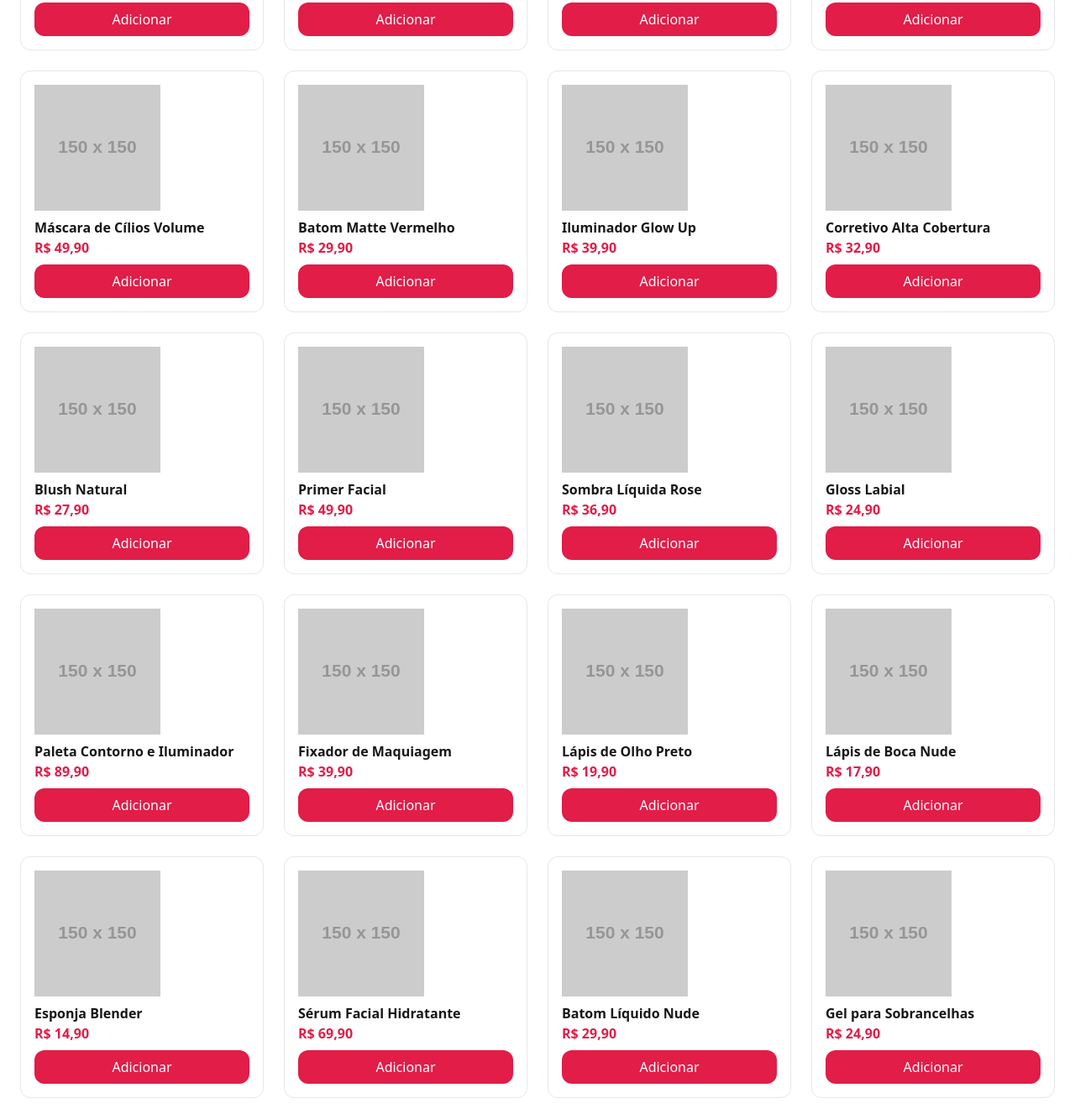
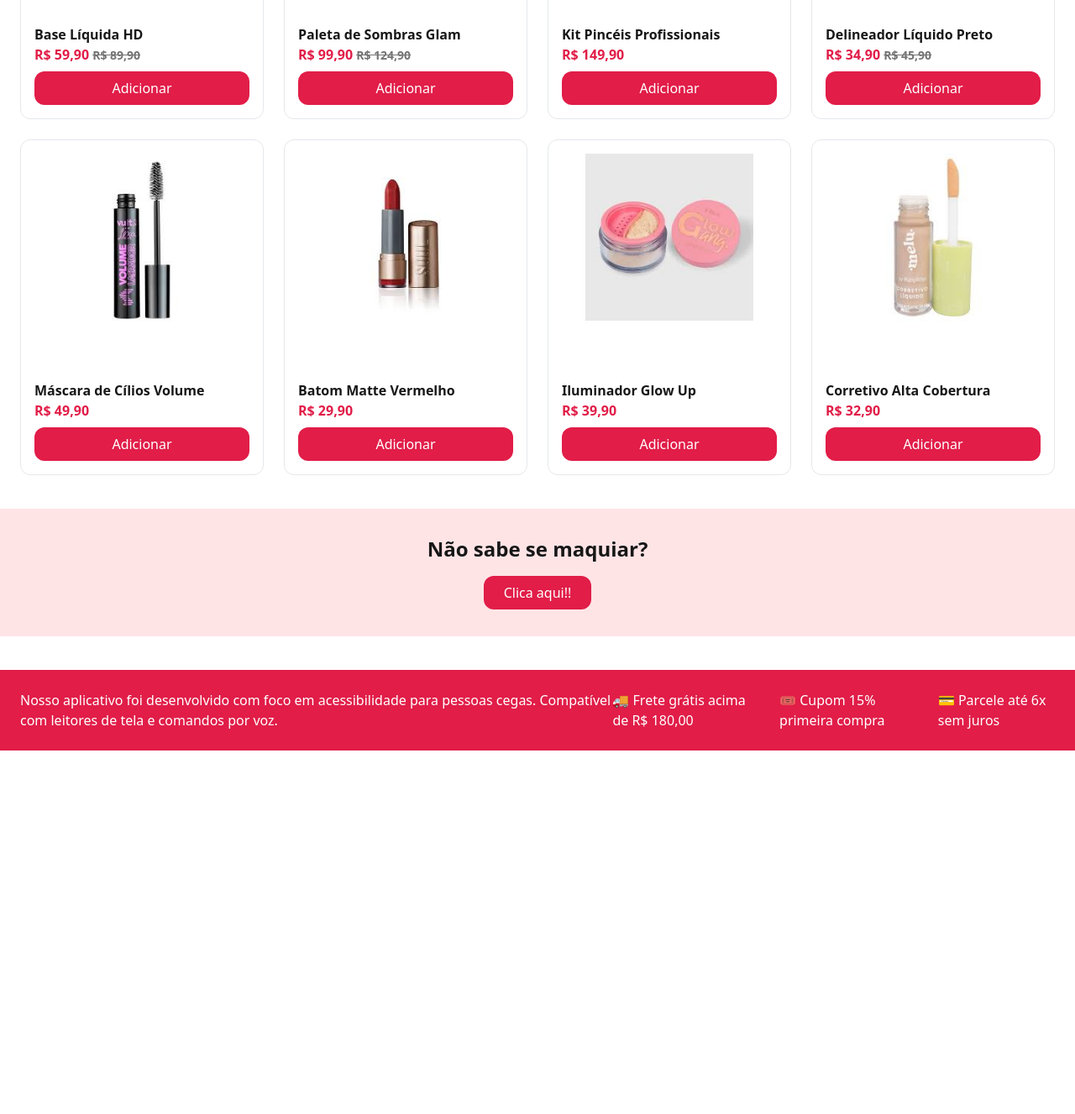
Before and after one commit to Saulom0098/Brushes, a plain HTML site: page index.html in a window 1280 px wide. Shown: the part 673-2000 px from the top of the page at 84% size. After the commit the page ends 1567 px from the top, so only its background shows below. Drawn offline with nearby package versions, Linux system fonts and the light colour scheme; placeholder pictures from the web are drawn by us.

Commit message:
Update index.html

```diff
--- a/index.html
+++ b/index.html
@@ -12,6 +12,25 @@
     outline: 3px solid #2563eb; /* Azul Tailwind */
     outline-offset: 2px;
     border-radius: 8px;
+  }
+
+  .produto-imagem {
+    width: 200px;
+    height: 200px;
+    object-fit: contain;
+    display: block;
+    margin: 0 auto;
+  }
+
+  .produto-card {
+    display: flex;
+    flex-direction: column;
+    height: 100%;
+    min-height: 400px;
+  }
+
+  .produto-info {
+    margin-top: auto;
   }
 </style>
 
@@ -65,168 +84,90 @@
   <div id="produtos" class="grid grid-cols-1 md:grid-cols-4 gap-6">
 
     <!-- Produto 1 -->
-    <div class="border p-4 rounded-xl cursor-pointer hover:shadow-lg transition-shadow" onclick="selecionarProduto('Base Líquida HD', 59.90)">
+    <div class="border p-4 rounded-xl hover:shadow-lg transition-shadow produto-card">
       <p class="text-xs bg-rose-100 text-rose-600 inline-block px-2 mb-2">Mais vendido 30% OFF</p>
-      <img src="https://via.placeholder.com/150" alt="Base Líquida HD">
+      <img src="./assets/baseliquidahd.jpeg" alt="Base Líquida HD" class="produto-imagem">
+      <div class="produto-info">
         <h3 class="font-semibold mt-2">Base Líquida HD</h3>
         <p class="text-rose-600 font-bold">R$ 59,90 <span class="line-through text-sm text-neutral-500">R$ 89,90</span></p>
         <button class="w-full bg-rose-600 text-white py-2 rounded-xl mt-2">Adicionar</button>
       </div>
+    </div>
 
     <!-- Produto 2 -->
-    <div class="border p-4 rounded-xl cursor-pointer hover:shadow-lg transition-shadow" onclick="selecionarProduto('Paleta de Sombras Glam', 99.90)">
+    <div class="border p-4 rounded-xl hover:shadow-lg transition-shadow produto-card">
       <p class="text-xs bg-rose-100 text-rose-600 inline-block px-2 mb-2">Lançamento 20% OFF</p>
-      <img src="https://via.placeholder.com/150" alt="Paleta de Sombras Glam">
+      <img src="./assets/Paleta de Sombras Glam.jpeg" alt="Paleta de Sombras Glam" class="produto-imagem">
+      <div class="produto-info">
         <h3 class="font-semibold mt-2">Paleta de Sombras Glam</h3>
         <p class="text-rose-600 font-bold">R$ 99,90 <span class="line-through text-sm text-neutral-500">R$ 124,90</span></p>
         <button class="w-full bg-rose-600 text-white py-2 rounded-xl mt-2">Adicionar</button>
       </div>
+    </div>
 
     <!-- Produto 3 -->
-    <div class="border p-4 rounded-xl cursor-pointer hover:shadow-lg transition-shadow" onclick="selecionarProduto('Kit Pincéis Profissionais', 149.90)">
+    <div class="border p-4 rounded-xl hover:shadow-lg transition-shadow produto-card">
       <p class="text-xs bg-rose-100 text-rose-600 inline-block px-2 mb-2">Frete grátis</p>
-      <img src="https://via.placeholder.com/150" alt="Kit Pincéis Profissionais">
+      <img src="./assets/pinceis.jpeg" alt="Kit Pincéis Profissionais" class="produto-imagem">
+      <div class="produto-info">
         <h3 class="font-semibold mt-2">Kit Pincéis Profissionais</h3>
         <p class="text-rose-600 font-bold">R$ 149,90</p>
         <button class="w-full bg-rose-600 text-white py-2 rounded-xl mt-2">Adicionar</button>
       </div>
+    </div>
 
     <!-- Produto 4 -->
-    <div class="border p-4 rounded-xl cursor-pointer hover:shadow-lg transition-shadow" onclick="selecionarProduto('Delineador Líquido Preto', 34.90)">
+    <div class="border p-4 rounded-xl hover:shadow-lg transition-shadow produto-card">
       <p class="text-xs bg-rose-100 text-rose-600 inline-block px-2 mb-2">25% OFF</p>
-      <img src="https://via.placeholder.com/150" alt="Delineador Líquido Preto">
+      <img src="./assets/Delineador Líquido Preto.jpeg" alt="Delineador Líquido Preto" class="produto-imagem">
+      <div class="produto-info">
         <h3 class="font-semibold mt-2">Delineador Líquido Preto</h3>
         <p class="text-rose-600 font-bold">R$ 34,90 <span class="line-through text-sm text-neutral-500">R$ 45,90</span></p>
         <button class="w-full bg-rose-600 text-white py-2 rounded-xl mt-2">Adicionar</button>
       </div>
+    </div>
 
     <!-- Produto 5 -->
-    <div class="border p-4 rounded-xl cursor-pointer hover:shadow-lg transition-shadow" onclick="selecionarProduto('Máscara de Cílios Volume', 49.90)">
-      <img src="https://via.placeholder.com/150" alt="Máscara de Cílios Volume">
+    <div class="border p-4 rounded-xl hover:shadow-lg transition-shadow produto-card">
+      <img src="./assets/Máscara de Cílios Volume.jpeg" alt="Máscara de Cílios Volume" class="produto-imagem">
+      <div class="produto-info">
         <h3 class="font-semibold mt-2">Máscara de Cílios Volume</h3>
         <p class="text-rose-600 font-bold">R$ 49,90</p>
         <button class="w-full bg-rose-600 text-white py-2 rounded-xl mt-2">Adicionar</button>
       </div>
+    </div>
 
     <!-- Produto 6 -->
-    <div class="border p-4 rounded-xl cursor-pointer hover:shadow-lg transition-shadow" onclick="selecionarProduto('Batom Matte Vermelho', 29.90)">
-      <img src="https://via.placeholder.com/150" alt="Batom Matte Vermelho">
+    <div class="border p-4 rounded-xl hover:shadow-lg transition-shadow produto-card">
+      <img src="./assets/Batom Matte Vermelho.jpeg" alt="Batom Matte Vermelho" class="produto-imagem">
+      <div class="produto-info">
         <h3 class="font-semibold mt-2">Batom Matte Vermelho</h3>
         <p class="text-rose-600 font-bold">R$ 29,90</p>
         <button class="w-full bg-rose-600 text-white py-2 rounded-xl mt-2">Adicionar</button>
       </div>
+    </div>
 
     <!-- Produto 7 -->
-    <div class="border p-4 rounded-xl cursor-pointer hover:shadow-lg transition-shadow" onclick="selecionarProduto('Iluminador Glow Up', 39.90)">
-      <img src="https://via.placeholder.com/150" alt="Iluminador Glow Up">
+    <div class="border p-4 rounded-xl hover:shadow-lg transition-shadow produto-card">
+      <img src="./assets/Iluminador Glow Up.jpeg" alt="Iluminador Glow Up" class="produto-imagem">
+      <div class="produto-info">
         <h3 class="font-semibold mt-2">Iluminador Glow Up</h3>
         <p class="text-rose-600 font-bold">R$ 39,90</p>
         <button class="w-full bg-rose-600 text-white py-2 rounded-xl mt-2">Adicionar</button>
       </div>
+    </div>
 
     <!-- Produto 8 -->
-    <div class="border p-4 rounded-xl cursor-pointer hover:shadow-lg transition-shadow" onclick="selecionarProduto('Corretivo Alta Cobertura', 32.90)">
-      <img src="https://via.placeholder.com/150" alt="Corretivo Alta Cobertura">
+    <div class="border p-4 rounded-xl hover:shadow-lg transition-shadow produto-card">
+      <img src="./assets/Corretivo Alta Cobertura.jpeg" alt="Corretivo Alta Cobertura" class="produto-imagem">
+      <div class="produto-info">
         <h3 class="font-semibold mt-2">Corretivo Alta Cobertura</h3>
         <p class="text-rose-600 font-bold">R$ 32,90</p>
         <button class="w-full bg-rose-600 text-white py-2 rounded-xl mt-2">Adicionar</button>
       </div>
-
-    <!-- Produto 9 -->
-    <div class="border p-4 rounded-xl cursor-pointer hover:shadow-lg transition-shadow" onclick="selecionarProduto('Blush Natural', 27.90)">
-      <img src="https://via.placeholder.com/150" alt="Blush Natural">
-      <h3 class="font-semibold mt-2">Blush Natural</h3>
-      <p class="text-rose-600 font-bold">R$ 27,90</p>
-      <button class="w-full bg-rose-600 text-white py-2 rounded-xl mt-2">Adicionar</button>
     </div>
 
-    <!-- Produto 10 -->
-    <div class="border p-4 rounded-xl cursor-pointer hover:shadow-lg transition-shadow" onclick="selecionarProduto('Primer Facial', 49.90)">
-      <img src="https://via.placeholder.com/150" alt="Primer Facial">
-      <h3 class="font-semibold mt-2">Primer Facial</h3>
-      <p class="text-rose-600 font-bold">R$ 49,90</p>
-      <button class="w-full bg-rose-600 text-white py-2 rounded-xl mt-2">Adicionar</button>
-    </div>
 
-    <!-- Produto 11 -->
-    <div class="border p-4 rounded-xl cursor-pointer hover:shadow-lg transition-shadow" onclick="selecionarProduto('Sombra Líquida Rose', 36.90)">
-      <img src="https://via.placeholder.com/150" alt="Sombra Líquida Rose">
-      <h3 class="font-semibold mt-2">Sombra Líquida Rose</h3>
-      <p class="text-rose-600 font-bold">R$ 36,90</p>
-      <button class="w-full bg-rose-600 text-white py-2 rounded-xl mt-2">Adicionar</button>
-    </div>
-
-    <!-- Produto 12 -->
-    <div class="border p-4 rounded-xl cursor-pointer hover:shadow-lg transition-shadow" onclick="selecionarProduto('Gloss Labial', 24.90)">
-      <img src="https://via.placeholder.com/150" alt="Gloss Labial">
-      <h3 class="font-semibold mt-2">Gloss Labial</h3>
-      <p class="text-rose-600 font-bold">R$ 24,90</p>
-      <button class="w-full bg-rose-600 text-white py-2 rounded-xl mt-2">Adicionar</button>
-    </div>
-
-    <!-- Produto 13 -->
-    <div class="border p-4 rounded-xl cursor-pointer hover:shadow-lg transition-shadow" onclick="selecionarProduto('Paleta Contorno e Iluminador', 89.90)">
-      <img src="https://via.placeholder.com/150" alt="Paleta Contorno e Iluminador">
-      <h3 class="font-semibold mt-2">Paleta Contorno e Iluminador</h3>
-      <p class="text-rose-600 font-bold">R$ 89,90</p>
-      <button class="w-full bg-rose-600 text-white py-2 rounded-xl mt-2">Adicionar</button>
-    </div>
-
-    <!-- Produto 14 -->
-    <div class="border p-4 rounded-xl cursor-pointer hover:shadow-lg transition-shadow" onclick="selecionarProduto('Fixador de Maquiagem', 39.90)">
-      <img src="https://via.placeholder.com/150" alt="Fixador de Maquiagem">
-      <h3 class="font-semibold mt-2">Fixador de Maquiagem</h3>
-      <p class="text-rose-600 font-bold">R$ 39,90</p>
-      <button class="w-full bg-rose-600 text-white py-2 rounded-xl mt-2">Adicionar</button>
-    </div>
-
-    <!-- Produto 15 -->
-    <div class="border p-4 rounded-xl cursor-pointer hover:shadow-lg transition-shadow" onclick="selecionarProduto('Lápis de Olho Preto', 19.90)">
-      <img src="https://via.placeholder.com/150" alt="Lápis de Olho Preto">
-      <h3 class="font-semibold mt-2">Lápis de Olho Preto</h3>
-      <p class="text-rose-600 font-bold">R$ 19,90</p>
-      <button class="w-full bg-rose-600 text-white py-2 rounded-xl mt-2">Adicionar</button>
-    </div>
-
-    <!-- Produto 16 -->
-    <div class="border p-4 rounded-xl cursor-pointer hover:shadow-lg transition-shadow" onclick="selecionarProduto('Lápis de Boca Nude', 17.90)">
-      <img src="https://via.placeholder.com/150" alt="Lápis de Boca Nude">
-      <h3 class="font-semibold mt-2">Lápis de Boca Nude</h3>
-      <p class="text-rose-600 font-bold">R$ 17,90</p>
-      <button class="w-full bg-rose-600 text-white py-2 rounded-xl mt-2">Adicionar</button>
-    </div>
-
-    <!-- Produto 17 -->
-    <div class="border p-4 rounded-xl cursor-pointer hover:shadow-lg transition-shadow" onclick="selecionarProduto('Esponja Blender', 14.90)">
-      <img src="https://via.placeholder.com/150" alt="Esponja Blender">
-      <h3 class="font-semibold mt-2">Esponja Blender</h3>
-      <p class="text-rose-600 font-bold">R$ 14,90</p>
-      <button class="w-full bg-rose-600 text-white py-2 rounded-xl mt-2">Adicionar</button>
-    </div>
-
-    <!-- Produto 18 -->
-    <div class="border p-4 rounded-xl cursor-pointer hover:shadow-lg transition-shadow" onclick="selecionarProduto('Sérum Facial Hidratante', 69.90)">
-      <img src="https://via.placeholder.com/150" alt="Sérum Facial Hidratante">
-      <h3 class="font-semibold mt-2">Sérum Facial Hidratante</h3>
-      <p class="text-rose-600 font-bold">R$ 69,90</p>
-      <button class="w-full bg-rose-600 text-white py-2 rounded-xl mt-2">Adicionar</button>
-    </div>
-
-    <!-- Produto 19 -->
-    <div class="border p-4 rounded-xl cursor-pointer hover:shadow-lg transition-shadow" onclick="selecionarProduto('Batom Líquido Nude', 29.90)">
-      <img src="https://via.placeholder.com/150" alt="Batom Líquido Nude">
-      <h3 class="font-semibold mt-2">Batom Líquido Nude</h3>
-      <p class="text-rose-600 font-bold">R$ 29,90</p>
-      <button class="w-full bg-rose-600 text-white py-2 rounded-xl mt-2">Adicionar</button>
-    </div>
-
-    <!-- Produto 20 -->
-    <div class="border p-4 rounded-xl cursor-pointer hover:shadow-lg transition-shadow" onclick="selecionarProduto('Gel para Sobrancelhas', 24.90)">
-      <img src="https://via.placeholder.com/150" alt="Gel para Sobrancelhas">
-      <h3 class="font-semibold mt-2">Gel para Sobrancelhas</h3>
-      <p class="text-rose-600 font-bold">R$ 24,90</p>
-      <button class="w-full bg-rose-600 text-white py-2 rounded-xl mt-2">Adicionar</button>
-    </div>
 
   </div>
 </section>
```
Lines whose indentation alone changed are shown as unchanged.
